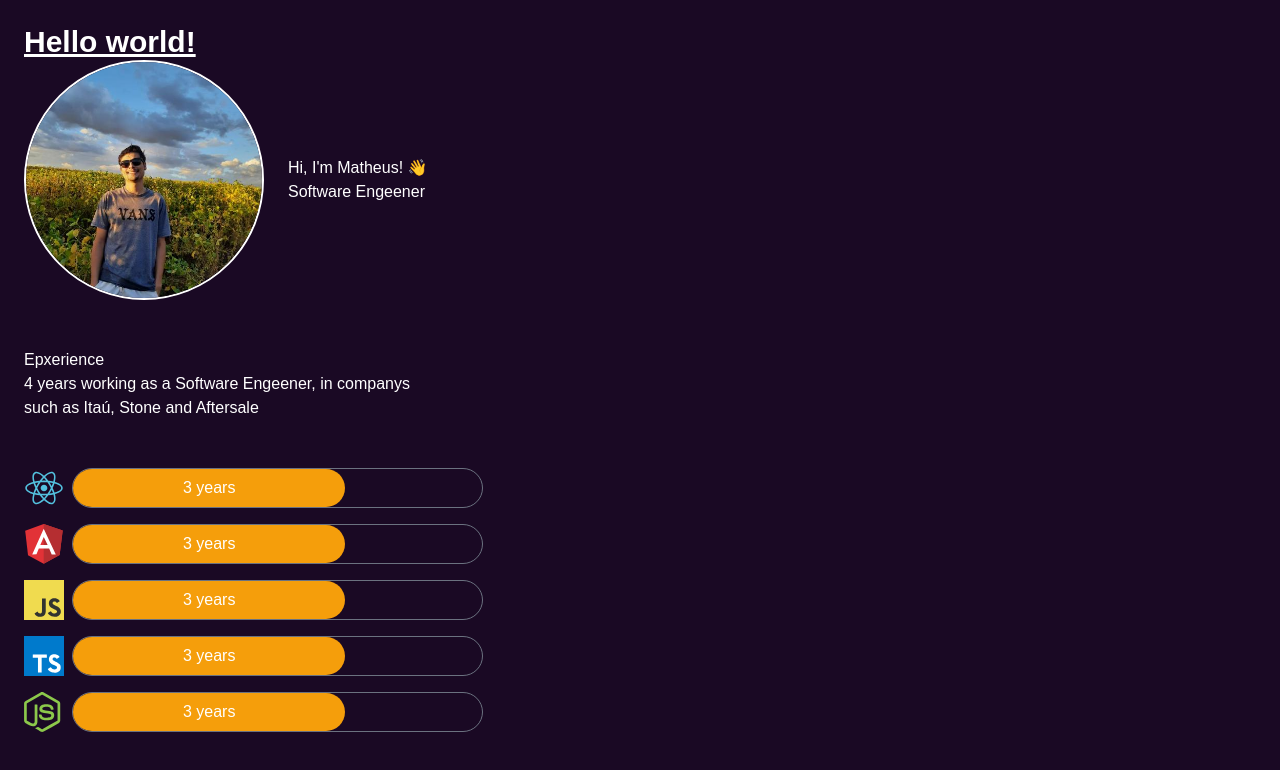
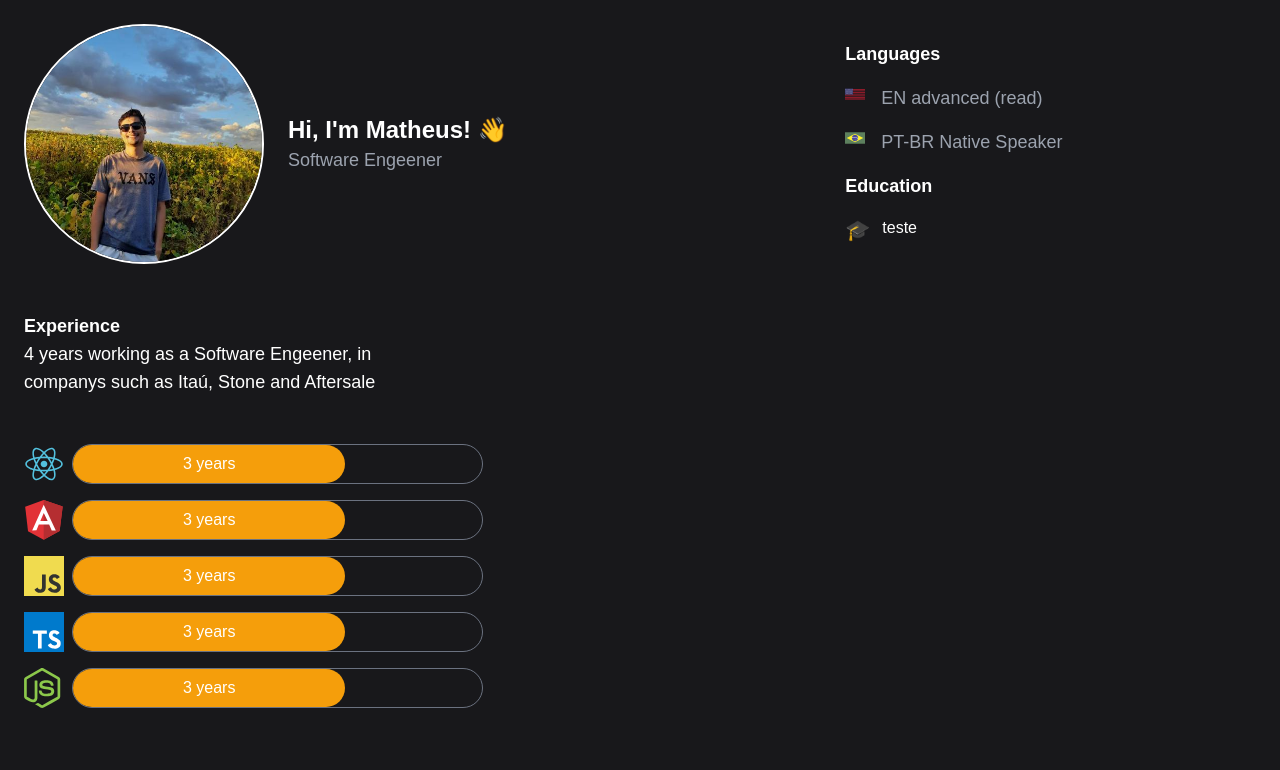
Before and after one commit to mathd1as/my-portfolio, a React (Create React App) app: page / in a window 1280 px wide. Shown: the top 770 px of the page. Built offline with nearby package versions, Linux system fonts and the light colour scheme.

Commit message:
feat: formatacao css

```diff
--- a/src/App.scss
+++ b/src/App.scss
@@ -34,7 +34,7 @@ main {
   display: flex;
   // align-items: center;
   flex-direction: column;
-  background-color: $bg-primary;
+  // background-color: $bg-primary;
   padding: 24px;
 
   .header-container {
--- a/src/App.tsx
+++ b/src/App.tsx
@@ -6,10 +6,12 @@ import typescriptIcon from './assets/typescript.svg'
 import javascriptIcon from './assets/javascript.svg'
 import angularIcon from './assets/angular.svg'
 import nodejsIcon from './assets/nodejs.svg'
+import usaIcon from './assets/usa.svg'
+import brazilIcon from './assets/brazil.svg'
 
 function App() {
   return (
-    <main>
+    <main className='bg-zinc-900'>
       {/* <header className='header-container'>
         <Logo/>
         <nav className="menu-options">
@@ -31,27 +33,50 @@ function App() {
         <div className="bubble rocket">🚀</div>
         <div className="bubble fire">🔥</div>
       </div> */}
-      <h1 className="text-3xl font-bold underline">
+      {/* <h1 className="text-3xl font-bold underline">
         Hello world!
-      </h1>
+      </h1> */}
       {/* Avatar, nome e profissão */}
-      <div className='flex '>
+      <div className='flex justify-between'>
         <div className='flex flex-row'>
           <img src={myPicture} className='rounded-full h-60 w-60 border-2 border-white' />
           <div className='flex items-center ml-6'>
             <div>
-              <h2>Hi, I'm Matheus! 👋</h2>
-              <h2>Software Engeener</h2>
+              <h2 className='font-bold text-2xl '>Hi, I'm Matheus! 👋</h2>
+              <h2 className='text-lg text-gray-400'>Software Engeener</h2>
             </div>
           </div>
         </div>
+        {/* Lnagues */}
+        <div className='w-1/3 mt-4'>
+          <h3 className='font-bold text-lg'>Languages</h3>
+          <div className='flex mt-4'>
+            <img src={usaIcon} className='w-5 h-5 mr-4' />
+            <span className='text-lg text-gray-400'>EN advanced (read)</span>
+          </div>
+          <div className='flex mt-4'>
+            <img src={brazilIcon} className='w-5 h-5 mr-4' />
+            <span className='text-lg text-gray-400'>PT-BR Native Speaker</span>
+          </div>
+          {/* Education */}
+          <div className='mt-4'>
+            <h3 className='font-bold text-lg'>Education</h3>
+            <div className='flex mt-4'>
+              <div className='mr-3 text-xl'>🎓</div>
+              {/* <span className='text-lg text-gray-400'>Computer Science Bachelors Degree - Universidade Estadual do Oeste do Parana</span> */}
+              teste
+            </div>
+          </div>
+          {/* FIM Education */}
+        </div>
+        {/* FIM Lnagues */}
       </div>
       {/* FIM Avatar, nome e profissão */}
       {/* Experiência */}
       <div className='flex flex-start my-12'>
         <div className='w-1/3'>
-          <h3>Epxerience</h3>
-          <span>4 years working as a Software Engeener, in companys such as Itaú, Stone and Aftersale</span>
+          <h3 className='font-bold text-lg'>Experience</h3>
+          <span className='text-lg'>4 years working as a Software Engeener, in companys such as Itaú, Stone and Aftersale</span>
         </div>
       </div>
       {/* FIM Experiência */}
```
Also changed, not shown: src/assets/brazil.svg (added), src/assets/usa.svg (added).
